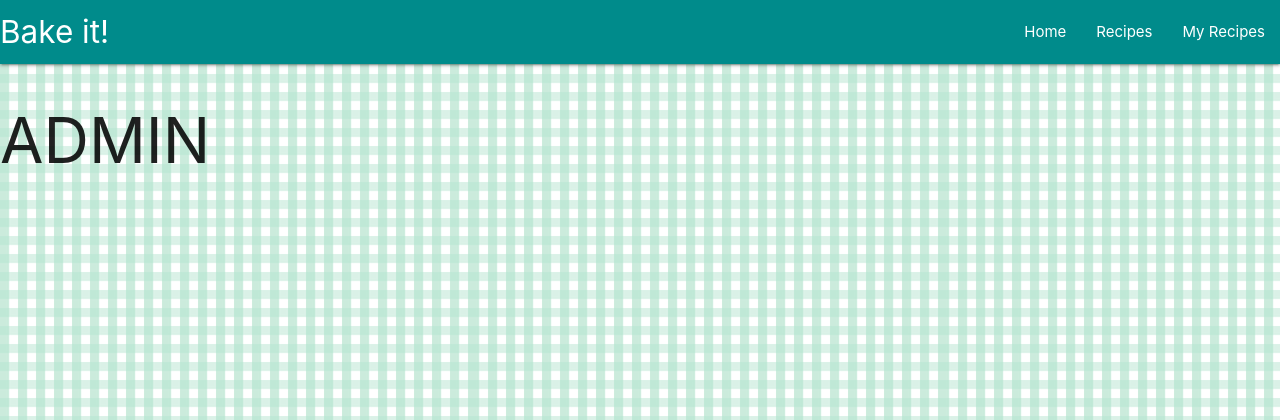
After one commit to MelBoardman/bake-it, a Flask app: a page that uses templates/admin.html in a window 1280 px wide. The commit adds this page. Shown: the top 420 px of the page. Run offline with Flask 2, Linux system fonts and the light colour scheme; the visitor is signed in with stand-in values (Sample User, id 1); data that the repository does not hold is empty; some libraries are stand-ins or nearby versions.

Commit message:
Added Admin page and routing

```diff
--- a/app.py
+++ b/app.py
@@ -32,6 +32,8 @@ def log_in():
       if bcrypt.hashpw(request.form['password'].encode('utf-8'), login_member['password'].encode('utf-8')) == login_member['password'].encode('utf-8'):
         # set session user id
         session['username'] = request.form['username']
+        if login_member['member_type'] == 'admin':
+          return redirect(url_for('admin_page', username =session['username'], logged_in = True))
         return redirect(url_for('my_recipes', username =session['username'], logged_in = True))
 
     return render_template("log_in.html", log_on_fail = True, message = 'Invalid username/password combination')
@@ -60,11 +62,11 @@ def sign_up():
 
 @app.route("/my_recipes/<username>")
 def my_recipes(username):
-  members = mongo.db.members
-  member = members.find_one({'username' : session['username']})
-  if member.member_type == 'admin':
-    return render_template("my_recipes.html", logged_in = True, admin = True, cat_list = list(mongo.db.recipe_category.find()), recipes=mongo.db.recipes.find({"added_by": session['username']}))
-  return render_template("my_recipes.html", logged_in = True, cat_list = list(mongo.db.recipe_category.find()), recipes=mongo.db.recipes.find({"added_by": session['username']}))
+  return render_template("my_recipes.html",logged_in = True, username =session['username'], cat_list = list(mongo.db.recipe_category.find()), recipes=mongo.db.recipes.find({"added_by": session['username']}))
+
+@app.route("/admin_page/<username>")
+def admin_page(username):
+  return render_template("admin.html", logged_in = True, username =session['username'], cat_list = list(mongo.db.recipe_category.find()), recipes=mongo.db.recipes.find())
 
 @app.route("/get_recipes")
 def get_recipes():
--- /dev/null
+++ b/templates/admin.html
@@ -0,0 +1,6 @@
+{% extends 'base.html' %}
+{% block content %}
+<h1>ADMIN</h1>
+
+
+{% endblock %}
```
Also changed, not shown: templates/my_recipes.html (+0 -8 lines).
